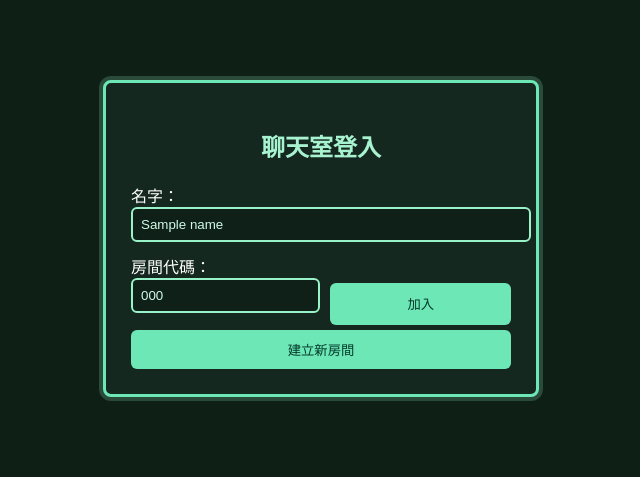
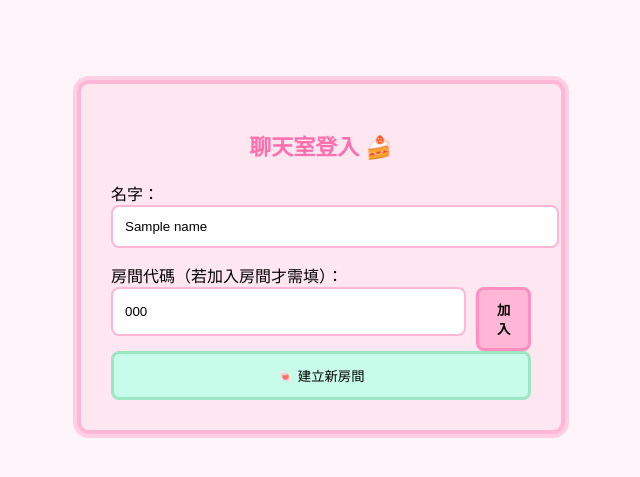
Before and after one commit to itsashleyccc/chatapp, a Flask app: template templates/home.html in a window 1280 px wide. Shown: the top 477 px of the page, without its empty margins (319-959 px from the left). Run offline with Flask 3, Linux system fonts and the light colour scheme; the template is opened without the code that fills it: most values are stand-ins (such as "Sample title", 1, 10 or a date in 2020).

Commit message:
clean pixel chat version

```diff
--- a/static/css/style.css
+++ b/static/css/style.css
@@ -1,131 +1,129 @@
+/* —— 全站背景 —— */
 body {
-    background: #0e1f16;
-    font-family: 'Press Start 2P', monospace;
-    color: #fff;
+    background: #FFF4F9;
+    font-family: "Press Start 2P", "微軟正黑體", sans-serif;
 }
 
-/* 中央卡片 */
-.pixel-card {
-    background: #152820;
-    width: 380px;
-    margin: auto;
-    padding: 25px;
-    border: 3px solid #6ee7b7;
-    border-radius: 8px;
-    margin-top: 80px;
-    box-shadow: 0px 0px 0px 4px #2a4a3a;
+/* —— 登入卡片 —— */
+.cute-card {
+    background: #FFE7F1;
+    width: 420px;
+    margin: 80px auto;
+    padding: 30px;
+    border: 4px solid #FFB7D5;
+    border-radius: 12px;
+    box-shadow: 0 0 0 4px #FFCFE3;
 }
 
-.title {
+.cute-title {
     text-align: center;
+    font-size: 22px;
+    color: #FF6FAE;
     margin-bottom: 20px;
-    color: #a7f3d0;
 }
 
-.login-form input {
+.cute-form input {
     width: 100%;
-    margin-bottom: 12px;
-    padding: 8px;
-    border-radius: 6px;
-    border: 2px solid #99f2c8;
-    background: #0f2019;
-    color: #d1fae5;
+    padding: 12px;
+    margin-bottom: 15px;
+    background: #FFF;
+    border: 2px solid #FFB7D5;
+    border-radius: 8px;
 }
 
-.row {
+.cute-row {
     display: flex;
     gap: 10px;
 }
 
-/* 按鈕風格 */
-.btn-join, .btn-create {
-    width: 100%;
-    padding: 10px;
-    border: none;
-    color: #043a2b;
-    background: #6ee7b7;
-    border-radius: 6px;
+/* —— 粉色像素按鈕 —— */
+.btn-pixel-pink {
+    background: #FFB7D5;
+    border: 3px solid #FF8EC0;
+    padding: 10px 14px;
+    border-radius: 8px;
     cursor: pointer;
-    margin-top: 5px;
+    font-weight: bold;
 }
-.btn-join:hover, .btn-create:hover {
-    background: #4ade80;
+.btn-pixel-pink:hover {
+    background: #FF8EC0;
 }
 
-.error {
-    margin-top: 10px;
-    color: #f87171;
+/* —— 綠色像素按鈕 —— */
+.btn-pixel-green {
+    background: #C8FCEA;
+    border: 3px solid #9BE7C4;
+    width: 100%;
+    padding: 12px;
+    border-radius: 8px;
+    cursor: pointer;
+}
+.btn-pixel-green:hover {
+    background: #9BE7C4;
 }
 
-/* Chat room */
-.chat-container {
-    width: 85%;
-    margin: auto;
-    margin-top: 40px;
+.cute-error {
+    color: #FF5A5A;
+    margin-top: 10px;
+    text-align: center;
 }
 
-.room-title {
-    margin-bottom: 15px;
-    color: #a7f3d0;
+/* —— 聊天室 —— */
+.chat-wrapper {
+    width: 90%;
+    max-width: 900px;
+    margin: 40px auto;
 }
 
-.messages {
-    background: #13251d;
-    height: 70vh;
-    overflow-y: auto;
-    padding: 15px;
-    border-radius: 10px;
+.room-header {
+    color: #FF6FAE;
+    margin-bottom: 15px;
 }
 
-/* Pixel 對話框 */
+.message-area {
+    background: #FFF0F6;
+    height: 70vh;
+    padding: 15px;
+    border-radius: 12px;
+    overflow-y: auto;
+    border: 3px solid #FFB7D5;
+}
+
+/* —— 訊息泡泡 —— */
 .msg-box {
     display: flex;
     gap: 10px;
-    margin-bottom: 12px;
-    background: #1e3b2f;
-    padding: 8px 12px;
-    border-left: 4px solid #6ee7b7;
-    border-radius: 6px;
+    margin: 12px 0;
+    background: #FFD9EA;
+    padding: 10px;
+    border-radius: 10px;
+    border: 2px solid #FFB7D5;
 }
 
-.msg-avatar {
+.avatar {
     font-size: 26px;
 }
 
-.msg-text {
-    color: #d1fae5;
+.msg {
+    font-size: 14px;
 }
 
 .time {
     font-size: 10px;
-    color: #9ca3af;
-    display: block;
-    margin-top: 3px;
+    color: gray;
 }
 
-/* 送出訊息列 */
-.input-area {
+/* —— 輸入列 —— */
+.input-row {
     display: flex;
     gap: 10px;
-    margin-top: 15px;
+    margin-top: 12px;
 }
 
-.input-area input {
+.input-row input {
     flex: 1;
     padding: 12px;
-    border-radius: 8px;
-    border: none;
-    background: #0f2019;
-    color: #e0f5ec;
+    border-radius: 10px;
+    border: 2px solid #FFB7D5;
+    background: white;
 }
-
-.input-area button {
-    padding: 0 20px;
-    background: #6ee7b7;
-    border: none;
-    border-radius: 8px;
-    cursor: pointer;
-}
-.input-area button:hover {
-    background: #4ade80;
-}
--- a/templates/home.html
+++ b/templates/home.html
@@ -1,23 +1,31 @@
 {% extends 'base.html' %}
 {% block content %}
-<div class="pixel-card">
-    <h2 class="title">聊天室登入</h2>
 
-    <form method="POST" class="login-form">
+<div class="cute-card">
+
+    <h1 class="cute-title">聊天室登入 🍰</h1>
+
+    <form method="POST" class="cute-form">
+
         <label>名字：</label>
-        <input type="text" name="name" placeholder="輸入你的名字" value="{{name}}" required>
+        <input type="text" name="name" placeholder="輸入名字" value="{{name}}" required>
 
-        <label>房間代碼：</label>
-        <div class="row">
+        <label>房間代碼（若加入房間才需填）：</label>
+        <div class="cute-row">
             <input type="text" name="code" placeholder="房間代碼" value="{{code}}">
-            <button type="submit" name="join" class="btn-join">加入</button>
+            <button type="submit" name="join" class="btn-pixel-pink">加入</button>
         </div>
 
-        <button type="submit" name="create" class="btn-create">建立新房間</button>
+        <button type="submit" name="create" class="btn-pixel-green">
+            🍬 建立新房間
+        </button>
 
         {% if error %}
-            <p class="error">{{error}}</p>
+            <p class="cute-error">{{error}}</p>
         {% endif %}
+
     </form>
+
 </div>
+
 {% endblock %}
```
Also changed, not shown: templates/room.html (+18 -24 lines).
